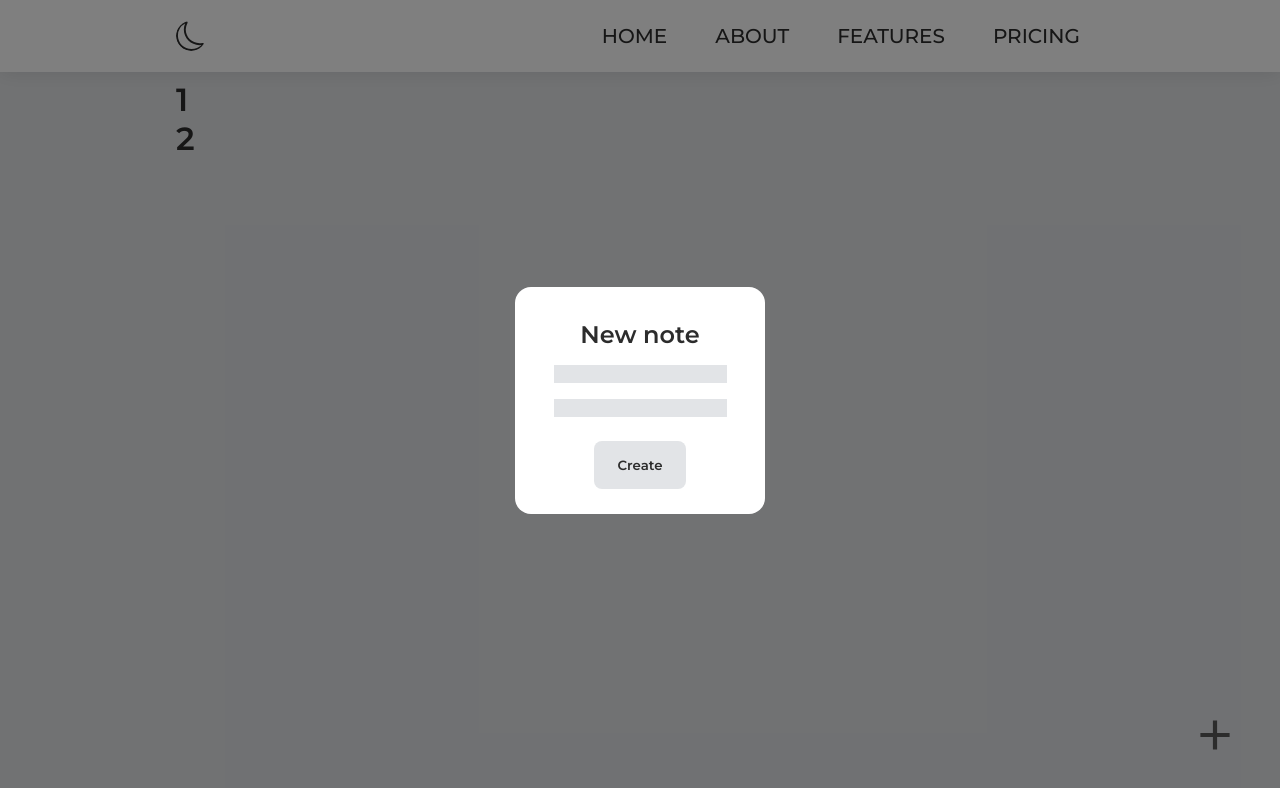
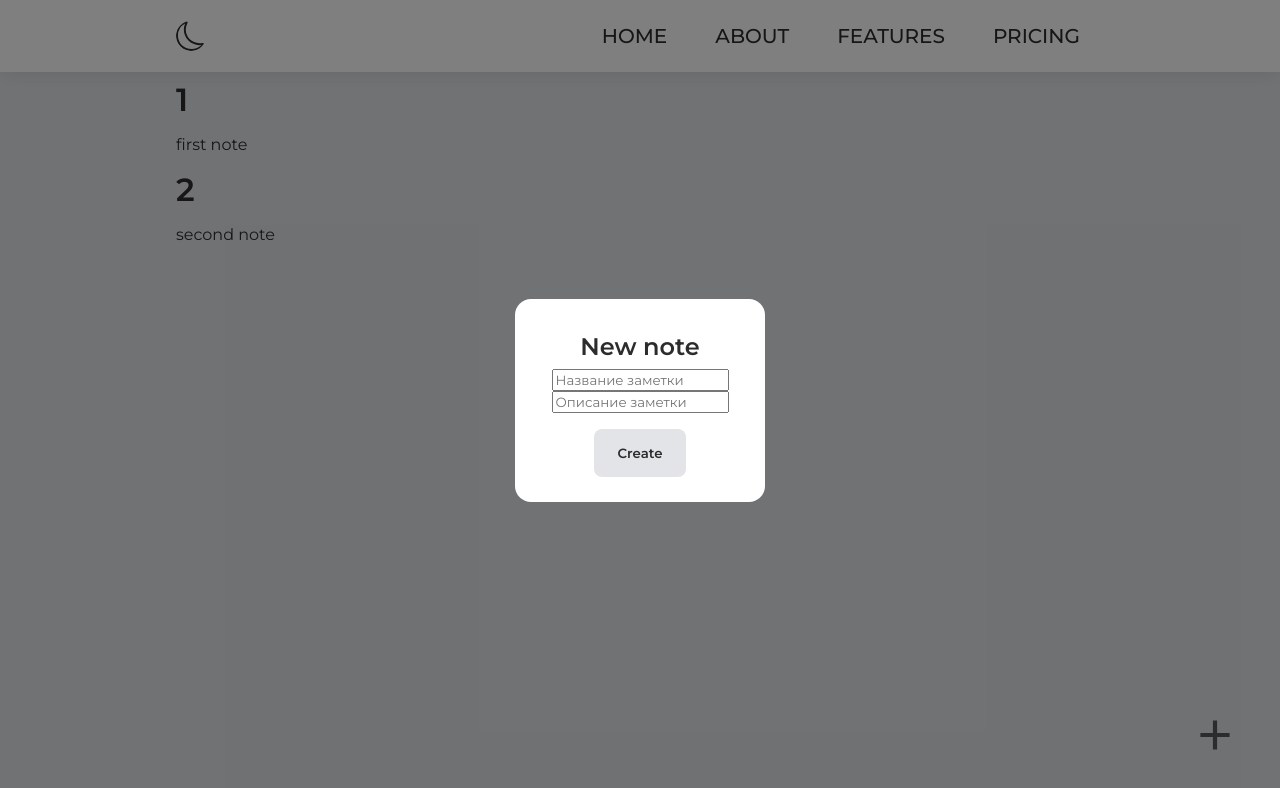
Before and after one commit to Andrew-Sem/next-site, a Next.js app: page /features in a window 1280 px wide. Both pictures are taken after a click on the icon 1215 px from the left and 735 px from the top of the page. Shown: the top 788 px of the page. Built offline with nearby package versions, Linux system fonts and the light colour scheme.

Commit message:
added add new note func

```diff
--- a/components/Notes/Note/Note.js
+++ b/components/Notes/Note/Note.js
@@ -1,5 +1,10 @@
 import React from "react";
 
-export default function Note({ title }) {
-  return <h1>{title}</h1>;
+export default function Note({ title, body }) {
+  return (
+    <div>
+      <h1>{title}</h1>
+      <p>{body}</p>
+    </div>
+  );
 }
--- a/components/Notes/NotesForm/NotesForm.js
+++ b/components/Notes/NotesForm/NotesForm.js
@@ -8,6 +8,13 @@ export default function NotesForm({ create }) {
 
   const addNewNote = (e) => {
     e.preventDefault(); // чтобы страничка не обновлялась
+    if (
+      note.title === "" ||
+      note.body === "" ||
+      note.title === "Поля не могут" ||
+      note.body === "быть пустыми"
+    )
+      return setNote({ title: "Поля не могут", body: "быть пустыми" });
     const newNote = {
       // создаём объект нового поста
       ...note, // разворачиваем объект поста
@@ -20,13 +27,13 @@ export default function NotesForm({ create }) {
   return (
     <form className={cl.form}>
       <h2 className={cl.form__title}>New note</h2>
-      <MyInput
+      <input
         value={note.title}
         onChange={(e) => setNote({ ...note, title: e.target.value })} // при изменении значения инпута меняем пост
         type="text"
         placeholder="Название заметки"
       />
-      <MyInput
+      <input
         value={note.body}
         onChange={(e) => setNote({ ...note, body: e.target.value })}
         type="text"
--- a/components/Notes/NotesForm/NotesForm.module.css
+++ b/components/Notes/NotesForm/NotesForm.module.css
@@ -3,7 +3,6 @@
   flex-direction: column;
   align-items: center;
   justify-content: center;
-  font-weight: 400;
 }
 
 .form__title {
--- a/components/Notes/NotesList/NotesList.js
+++ b/components/Notes/NotesList/NotesList.js
@@ -4,9 +4,13 @@ import Note from "../Note/Note";
 export default function NotesList({ notes }) {
   return (
     <div>
-      {notes.map((note) => (
-        <Note title={note.title} key={note.id} />
-      ))}
+      {notes ? (
+        notes.map((note) => (
+          <Note title={note.title} body={note.body} key={note.id} />
+        ))
+      ) : (
+        <h1>Заметок нет</h1>
+      )}
     </div>
   );
 }
--- a/pages/features.js
+++ b/pages/features.js
@@ -14,6 +14,7 @@ export default function Features() {
 
   const createNote = (newNote) => {
     setNotes([...notes, newNote]);
+    localStorage.setItem("notes", notes);
     setModal(false);
   };
 
```
